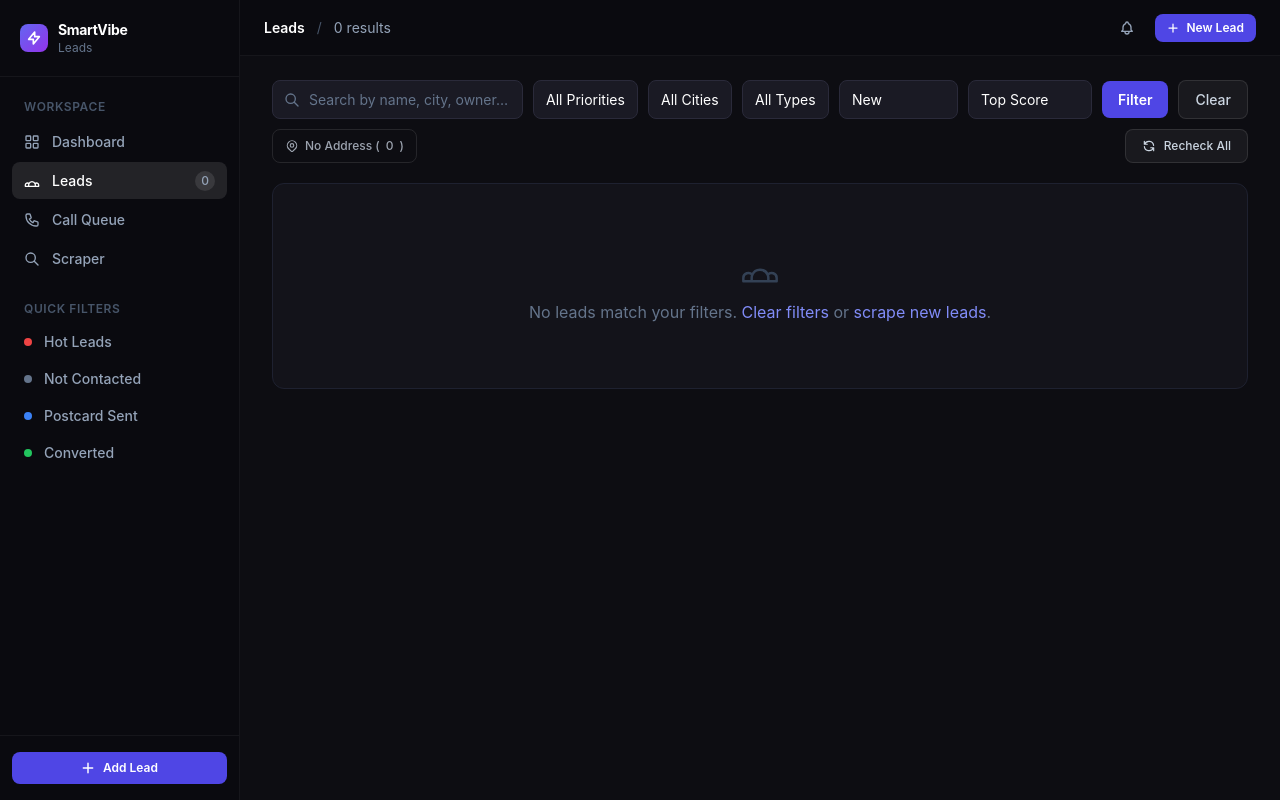
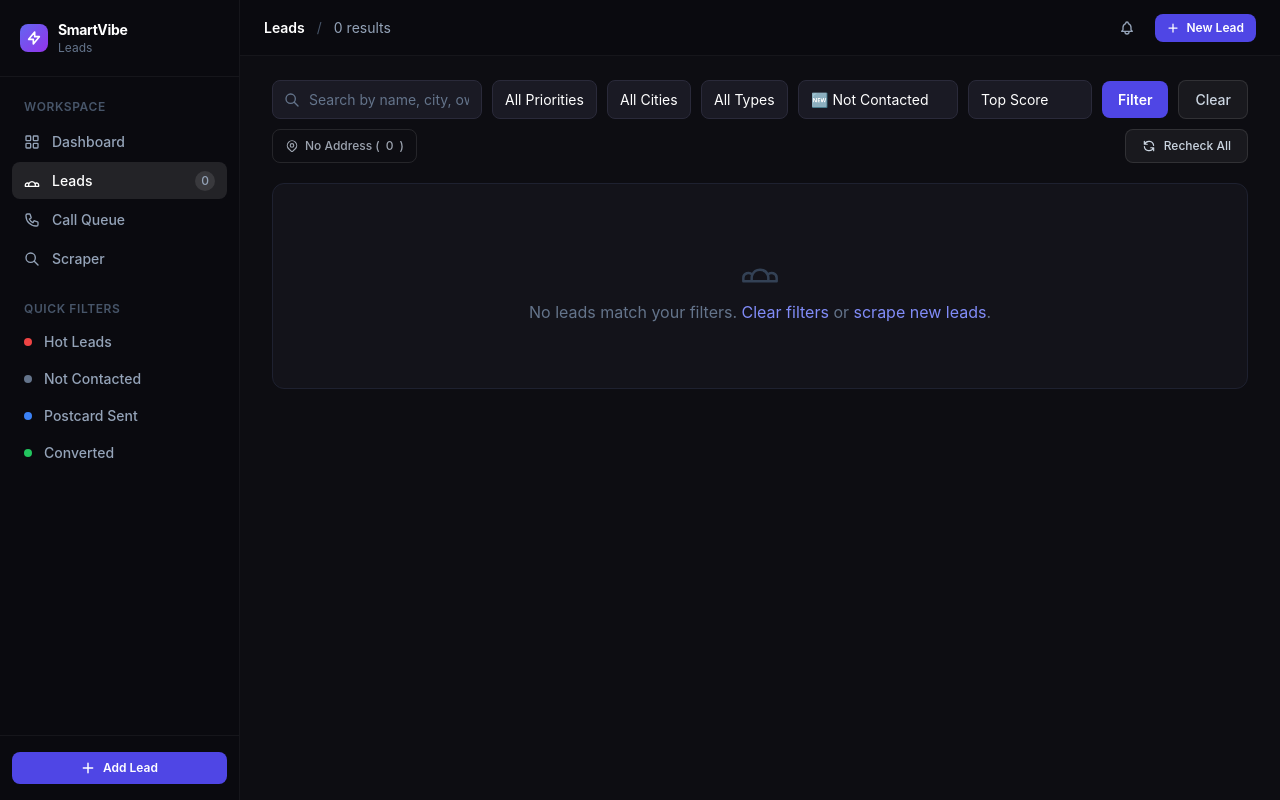
Before and after one commit to h8crmwzckh-collab/smartvibe-leads, a Flask app: page /leads?status=new in a window 1280 px wide. Run offline with Flask 3, Linux system fonts and the light colour scheme; data that the repository does not hold is empty; some libraries are stand-ins or nearby versions.

Commit message:
Expand status filters: contact method + pipeline stages + DNC
- Leads filter: grouped by Contact Method and Stage with emoji labels
- Lead detail: full status dropdown with all stages including DNC
- Call queue: excludes dnc, not_interested, converted; includes follow_up, interested, meeting_set

Co-Authored-By: Claude Sonnet 4.6 <noreply@anthropic.com>

```diff
--- a/database.py
+++ b/database.py
@@ -454,7 +454,8 @@ def get_call_queue():
     with get_db() as conn:
         rows = conn.execute("""
             SELECT * FROM leads
-            WHERE (outreach_status IN ('email_sent', 'call_ready') OR qr_scanned=1)
+            WHERE (outreach_status IN ('email_sent', 'call_ready', 'follow_up', 'interested', 'meeting_set') OR qr_scanned=1)
+              AND outreach_status NOT IN ('dnc', 'not_interested', 'converted')
               AND (opt_in_status IS NULL OR opt_in_status != 'opted_out')
             ORDER BY qr_scanned DESC, quality_score DESC, email_sent_date ASC
         """).fetchall()
--- a/templates/leads.html
+++ b/templates/leads.html
@@ -62,11 +62,22 @@
 
     <select name="status" class="input-field" style="width:auto">
       <option value="">All Statuses</option>
-      <option value="new" {% if status=='new' %}selected{% endif %}>New</option>
-      <option value="postcard_sent" {% if status=='postcard_sent' %}selected{% endif %}>Postcard Sent</option>
-      <option value="email_sent" {% if status=='email_sent' %}selected{% endif %}>Email Sent</option>
-      <option value="called" {% if status=='called' %}selected{% endif %}>Called</option>
-      <option value="converted" {% if status=='converted' %}selected{% endif %}>Converted</option>
+      <optgroup label="── Contact Method ──">
+        <option value="new"           {% if status=='new'           %}selected{% endif %}>🆕 Not Contacted</option>
+        <option value="postcard_sent" {% if status=='postcard_sent' %}selected{% endif %}>✉️ Postcard Sent</option>
+        <option value="email_sent"    {% if status=='email_sent'    %}selected{% endif %}>📧 Email Sent</option>
+        <option value="called"        {% if status=='called'        %}selected{% endif %}>📞 Called</option>
+      </optgroup>
+      <optgroup label="── Stage ──">
+        <option value="no_response"   {% if status=='no_response'   %}selected{% endif %}>🔇 No Response</option>
+        <option value="follow_up"     {% if status=='follow_up'     %}selected{% endif %}>🔁 Follow Up</option>
+        <option value="interested"    {% if status=='interested'    %}selected{% endif %}>👀 Interested</option>
+        <option value="call_ready"    {% if status=='call_ready'    %}selected{% endif %}>🔥 Ready to Call</option>
+        <option value="meeting_set"   {% if status=='meeting_set'   %}selected{% endif %}>📅 Meeting Set</option>
+        <option value="converted"     {% if status=='converted'     %}selected{% endif %}>✅ Converted</option>
+        <option value="not_interested"{% if status=='not_interested'%}selected{% endif %}>❌ Not Interested</option>
+        <option value="dnc"           {% if status=='dnc'           %}selected{% endif %}>🚫 DNC</option>
+      </optgroup>
     </select>
 
     <select name="sort" class="input-field" style="width:auto">
```
Also changed, not shown: templates/lead_detail.html (+13 -6 lines).
